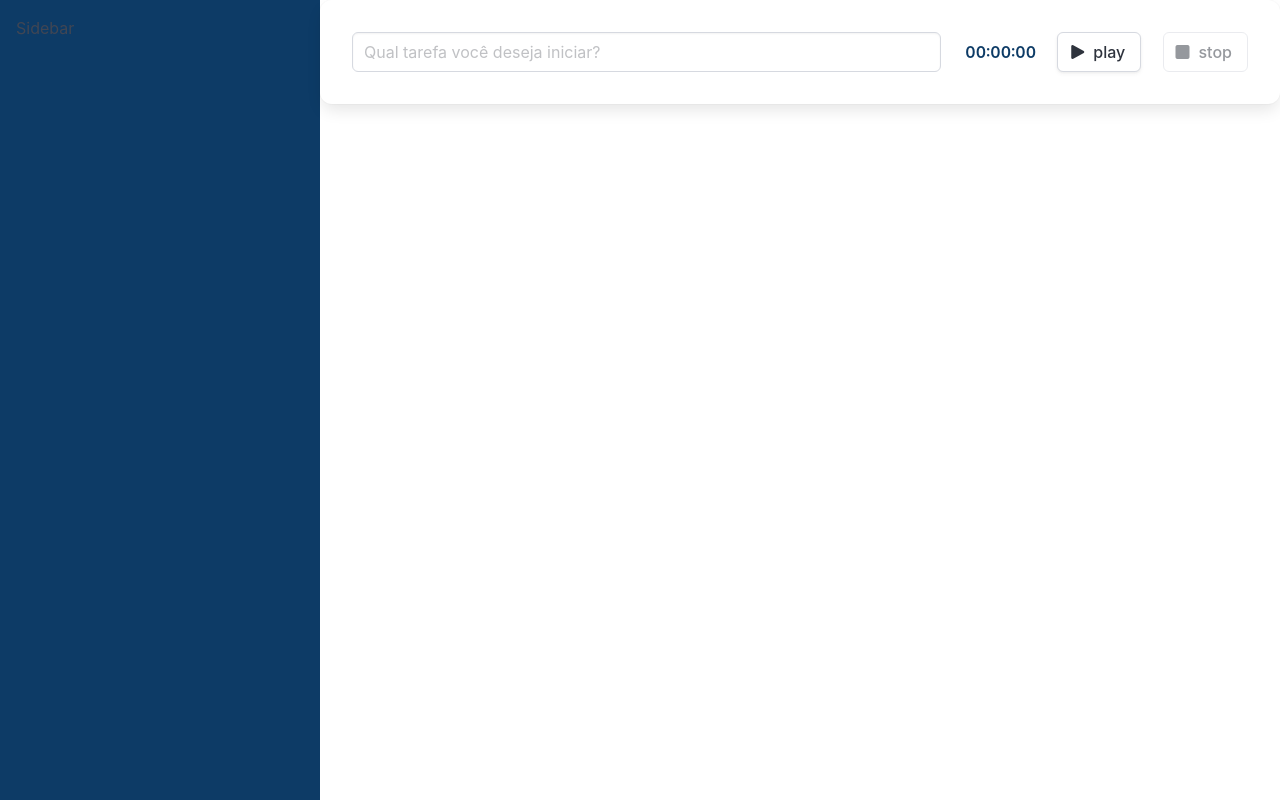
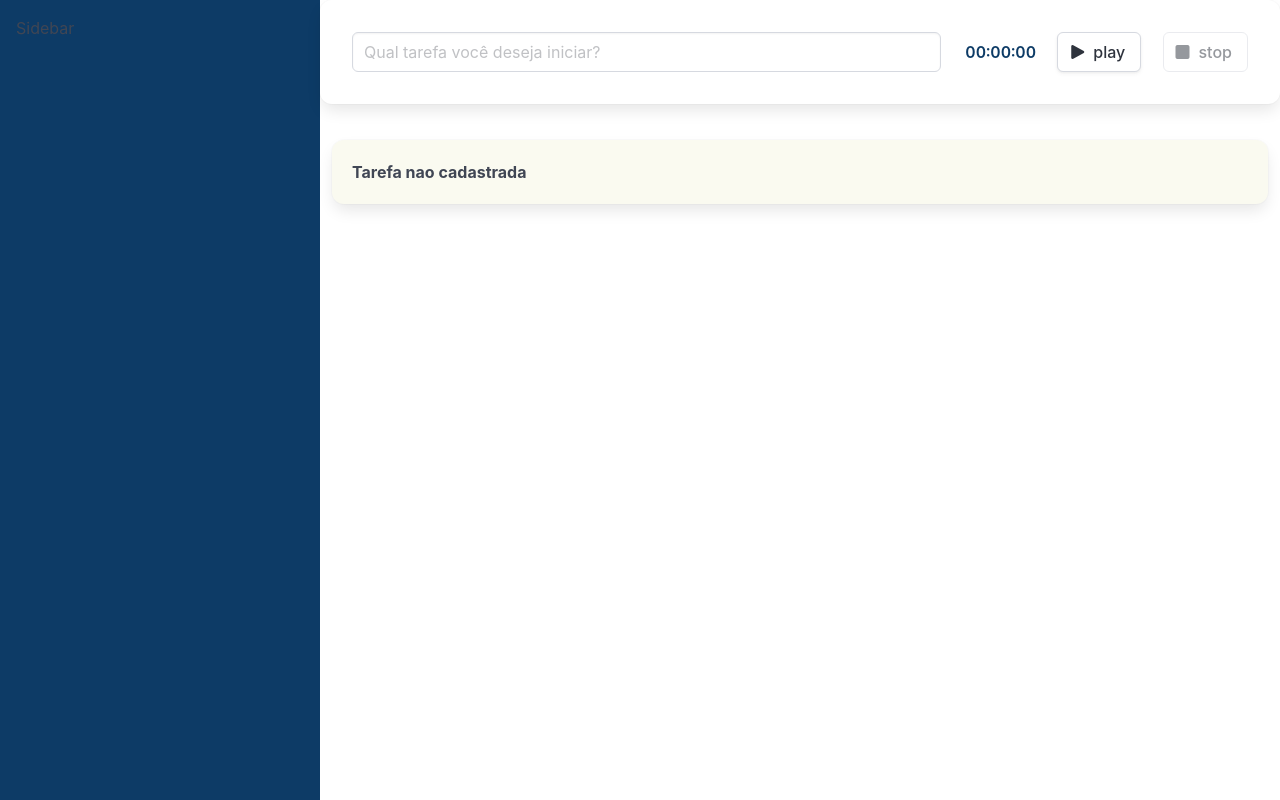
Before and after one commit to werliton/ws-tracker, a Vue app: page / in a window 1280 px wide. Built offline with nearby package versions, Linux system fonts and the light colour scheme.

Commit message:
feat: create a box component

```diff
--- a/src/App.vue
+++ b/src/App.vue
@@ -4,6 +4,7 @@ import FormComponent from "./components/Form.vue";
 import SidebarComponent from "./components/Sidebar.vue";
 import TaskComponent from "./components/Task.vue";
 import type { TTask } from "./types";
+import Box from "./components/Box.vue";
 
 export default defineComponent({
   name: "App",
@@ -16,6 +17,7 @@ export default defineComponent({
     FormComponent,
     SidebarComponent,
     TaskComponent,
+    Box,
   },
   methods: {
     saveTask(task: TTask) {
@@ -33,9 +35,15 @@ export default defineComponent({
     <div class="column is-three-quarters has-background-white">
       <FormComponent @started-task="saveTask" />
       <div class="column">
-        <div class="list">
+        <div class="list" v-if="tasks.length">
           <TaskComponent v-for="(task, index) in tasks" :key="index" :task="task" />
         </div>
+
+        <Box v-else>
+          <div class="columns">
+            <div class="column is-7">Tarefa nao cadastrada</div>
+          </div>
+        </Box>
       </div>
     </div>
   </main>
--- /dev/null
+++ b/src/components/Box.vue
@@ -0,0 +1,18 @@
+<script lang="ts">
+import { defineComponent } from "vue";
+
+export default defineComponent({
+  name: "BoxComponent",
+});
+</script>
+<template>
+  <div class="box has-text-weight-bold">
+    <slot></slot>
+  </div>
+</template>
+
+<style scoped>
+.box {
+  background-color: #fafaf0;
+}
+</style>
--- a/src/components/Task.vue
+++ b/src/components/Task.vue
@@ -1,11 +1,13 @@
 <script lang="ts">
 import { defineComponent, type PropType } from "vue";
+import type { TTask } from "@/types";
+import BoxComponent from "./Box.vue";
 import Timer from "./Timer.vue";
-import type { TTask } from "@/types";
 
 export default defineComponent({
   name: "TaskComponent",
   components: {
+    BoxComponent,
     Timer,
   },
   props: {
@@ -17,18 +19,12 @@ export default defineComponent({
 });
 </script>
 <template>
-  <div class="box has-text-weight-bold">
+  <BoxComponent v-if="task.description">
     <div class="columns">
-      <div class="column is-7">{{ task.description }}</div>
+      <div class="column is-7">{{ task.description || "Tarefa nao cadastrada" }}</div>
       <div class="column">
         <Timer :timer="task.timer || 0" />
       </div>
     </div>
-  </div>
+  </BoxComponent>
 </template>
-
-<style scoped>
-.box {
-  background-color: #fafaf0;
-}
-</style>
```
